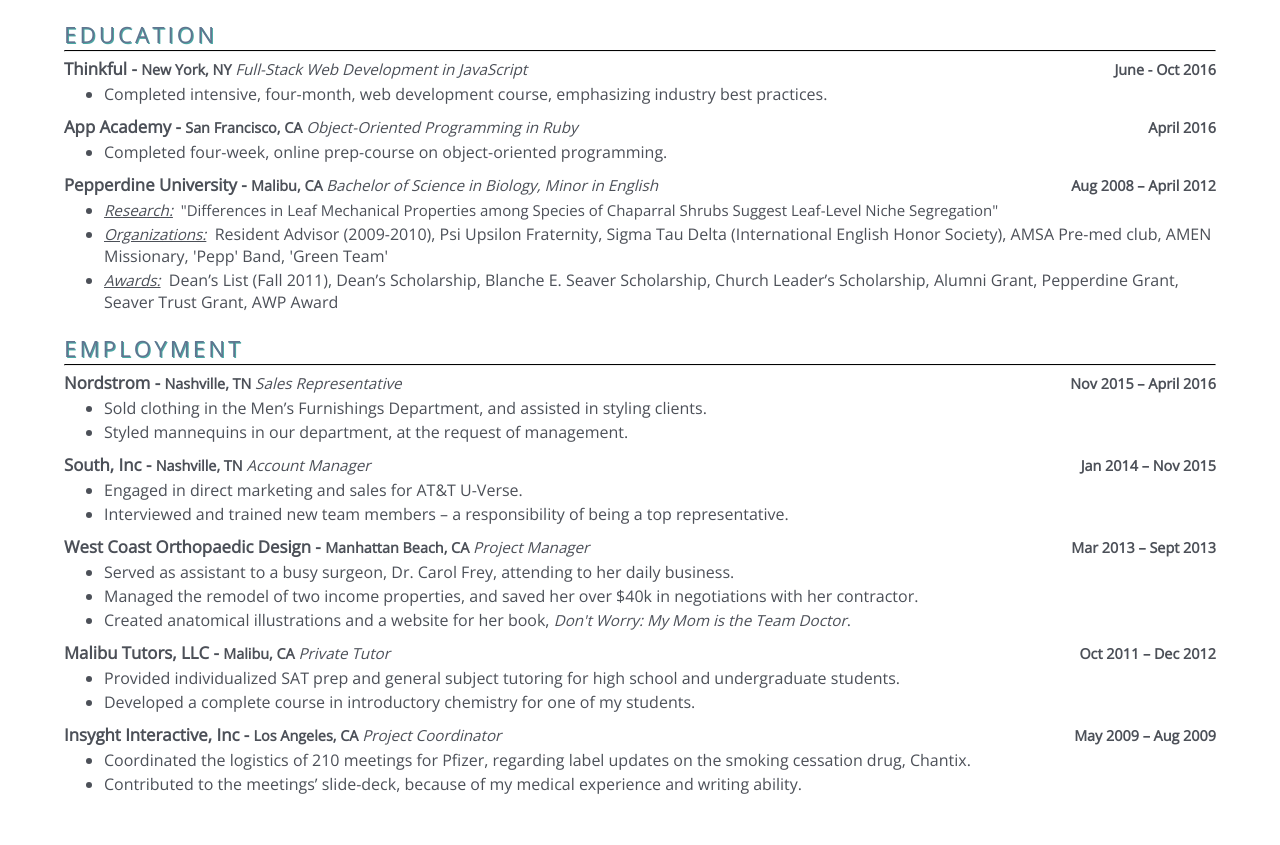
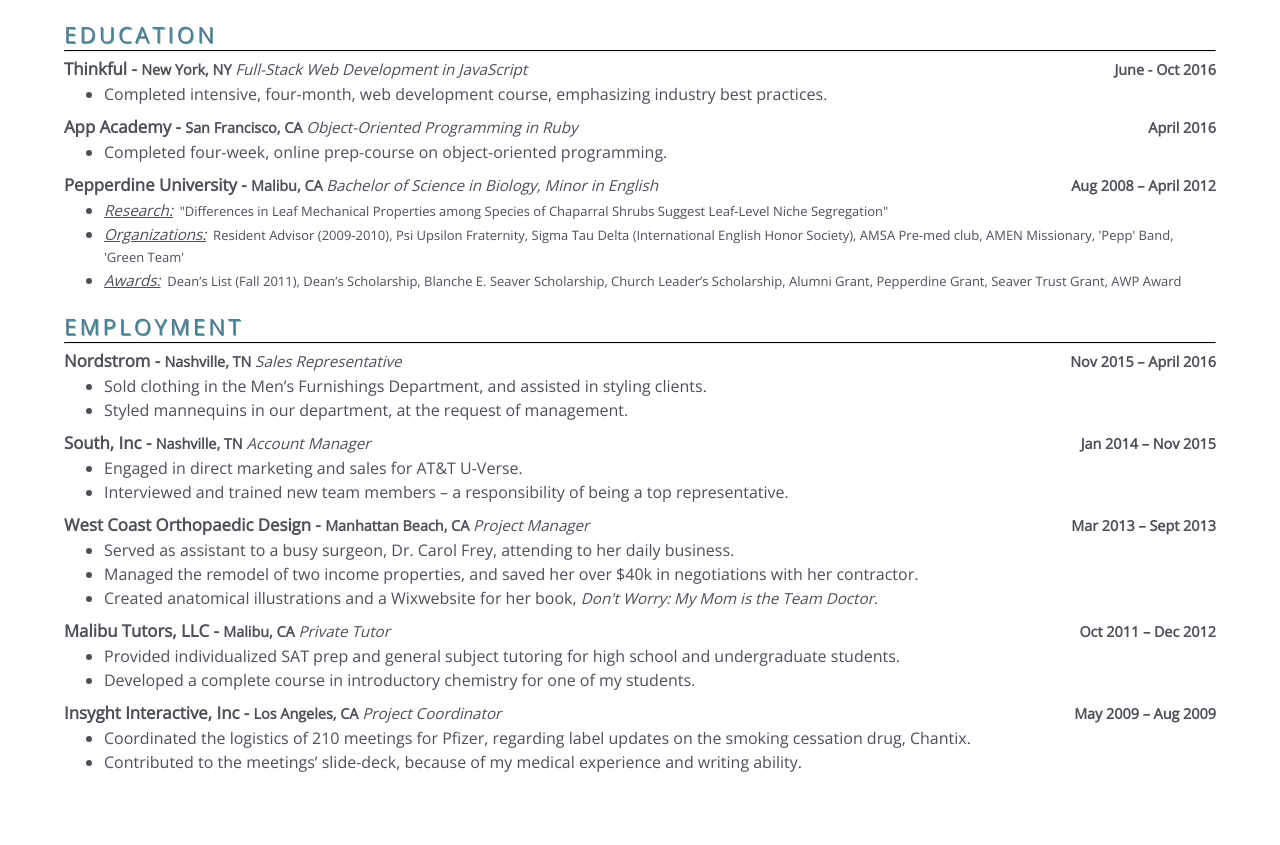
Before and after one commit to jbenjaminy/html-resume, a PHP site: page / in a window 1280 px wide. Shown: the part 901-1746 px from the top of the page. After the commit the page ends 1673 px from the top, so only its background shows below. Run offline with PHP 8.4, Linux system fonts and the light colour scheme; some libraries are stand-ins or nearby versions; some web fonts are replaced.

Commit message:
adjusts font size in education section

```diff
--- a/css/style.css
+++ b/css/style.css
@@ -176,5 +176,5 @@ a:hover > .fa {
 }
 
 .research {
-	font-size: 15px;
+	font-size: 13px;
 }
--- a/home.html
+++ b/home.html
@@ -78,8 +78,8 @@
 				<div class='titles'><h3 class='name'><a href='https://www.pepperdine.edu/'>Pepperdine University -&nbsp;</a></h3><h5 class='location'>Malibu, CA&nbsp;</h5><h4 class='position'>Bachelor of Science in Biology, Minor in English</h4></div><h5 class='dates'>Aug 2008 – April 2012</h5>
 				<ul>
 					<li><a href='http://botany-research.jbenjaminy.com'><h4 class='position' style='text-decoration:underline;'>Research:</h4><span class='research'> &nbsp;"Differences in Leaf Mechanical Properties among Species of Chaparral Shrubs Suggest Leaf-Level Niche Segregation"</span></a></li>
-					<li><h4 class='position' style='text-decoration:underline;'>Organizations:</h4> &nbsp;<a href='https://community.pepperdine.edu/housing/seaver/student-leaders/resident-advisors.htm'>Resident Advisor (2009-2010)</a>, <a href='http://www.pepperdinepsiu.com/'>Psi Upsilon Fraternity</a>, <a href='http://www.english.org/sigmatd/'>Sigma Tau Delta (International English Honor Society)</a>, <a href='https://pepperdine.collegiatelink.net/organization/premedclub'>AMSA Pre-med club</a>, <a href='http://www.amenmissionary.org'>AMEN Missionary</a>, <a href='http://www.pepperdinewaves.com/trads/pepp-band.html'>'Pepp' Band</a>, <a href='https://www.facebook.com/pepperdinegreenteam'>'Green Team'</a></li>
-					<li><h4 class='position' style='text-decoration:underline;'>Awards:</h4> &nbsp;Dean’s List (Fall 2011), Dean’s Scholarship, Blanche E. Seaver Scholarship, Church Leader’s Scholarship, Alumni Grant, Pepperdine Grant, Seaver Trust Grant, AWP Award</li>
+					<li><h4 class='position' style='text-decoration:underline;'>Organizations:</h4><span class='research'> &nbsp;<a href='https://community.pepperdine.edu/housing/seaver/student-leaders/resident-advisors.htm'>Resident Advisor (2009-2010)</a>, <a href='http://www.pepperdinepsiu.com/'>Psi Upsilon Fraternity</a>, <a href='http://www.english.org/sigmatd/'>Sigma Tau Delta (International English Honor Society)</a>, <a href='https://pepperdine.collegiatelink.net/organization/premedclub'>AMSA Pre-med club</a>, <a href='http://www.amenmissionary.org'>AMEN Missionary</a>, <a href='http://www.pepperdinewaves.com/trads/pepp-band.html'>'Pepp' Band</a>, <a href='https://www.facebook.com/pepperdinegreenteam'>'Green Team'</a></span></li>
+					<li><h4 class='position' style='text-decoration:underline;'>Awards:</h4><span class='research'> &nbsp;Dean’s List (Fall 2011), Dean’s Scholarship, Blanche E. Seaver Scholarship, Church Leader’s Scholarship, Alumni Grant, Pepperdine Grant, Seaver Trust Grant, AWP Award</span></li>
 				</ul>
 			</div>
 		</section>
@@ -101,7 +101,7 @@
 			<ul>
 				<li>Served as assistant to a busy surgeon, <a href='http://westcoastorthopedics.com/about-us/doctors-staff/carol-frey-m-d/'>Dr. Carol Frey</a>, attending to her daily business.</li>
 				<li>Managed the remodel of two income properties, and saved her over $40k in negotiations with her contractor.</li>
-				<li>Created <a href='http://www.dontworrymymomistheteamdoctor.com/anatomical-illustrations'>anatomical illustrations</a> and a <a href='http://www.dontworrymymomistheteamdoctor.com/'>website</a> for her book, <h4 class='position'><a href='http://www.dontworrymymomistheteamdoctor.com/'>Don't Worry: My Mom is the Team Doctor</a></h4>.</li>
+				<li>Created <a href='http://www.dontworrymymomistheteamdoctor.com/anatomical-illustrations'>anatomical illustrations</a> and a Wix<a href='http://www.dontworrymymomistheteamdoctor.com/'>website</a> for her book, <h4 class='position'><a href='http://www.dontworrymymomistheteamdoctor.com/'>Don't Worry: My Mom is the Team Doctor</a></h4>.</li>
 			</ul>
 			<div class='titles'><h3 class='name'><a href='http://listings.findthecompany.com/l/25513468/Malibu-Tutors-Llc-in-Agoura-Hills-CA'>Malibu Tutors, LLC</a> -&nbsp;</h3><h5 class='location'>Malibu, CA&nbsp;</h5><h4 class='position'>Private Tutor</h4></div><h5 class='dates'>Oct 2011 – Dec 2012</h5>
 			<ul>
```
